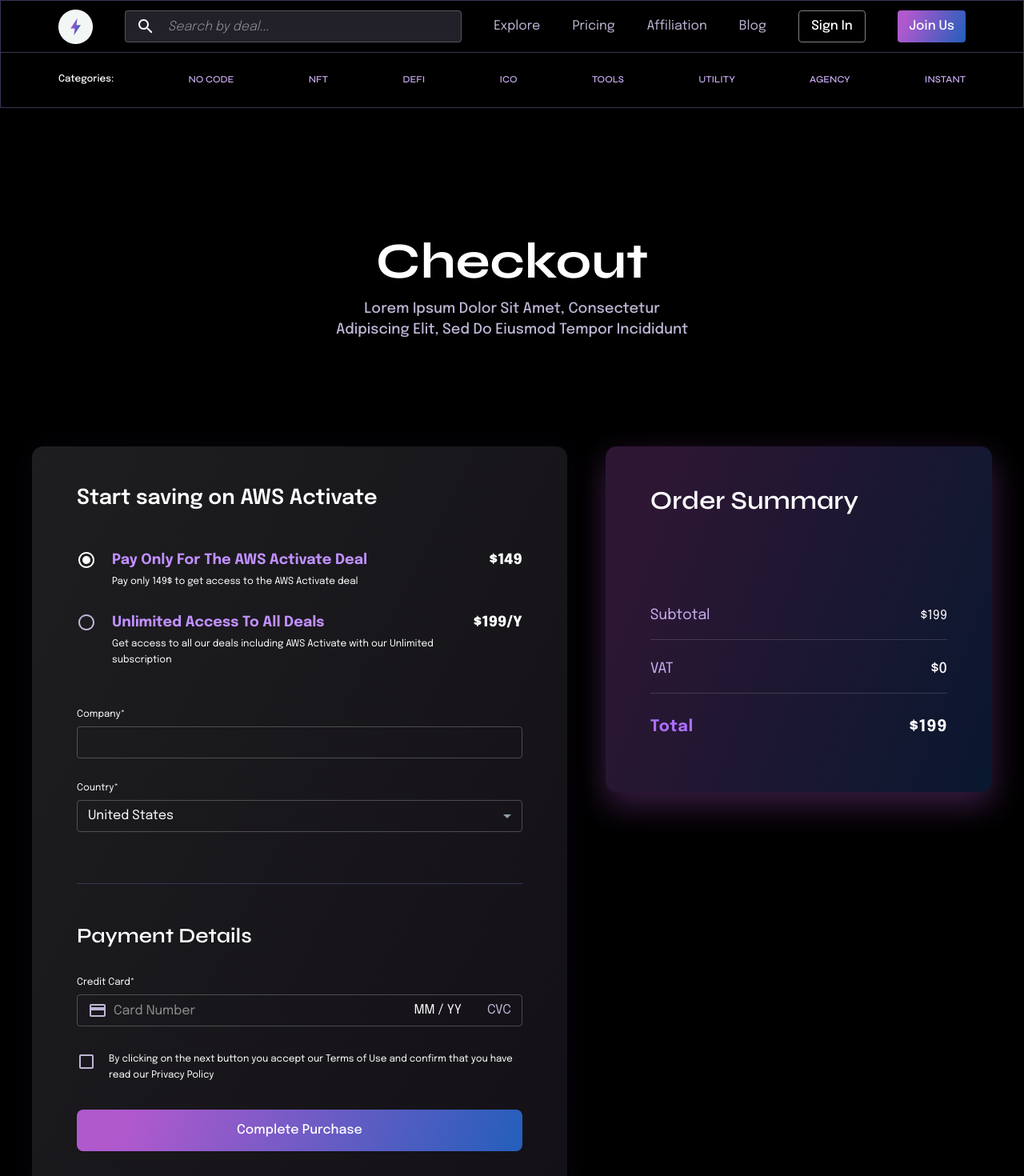
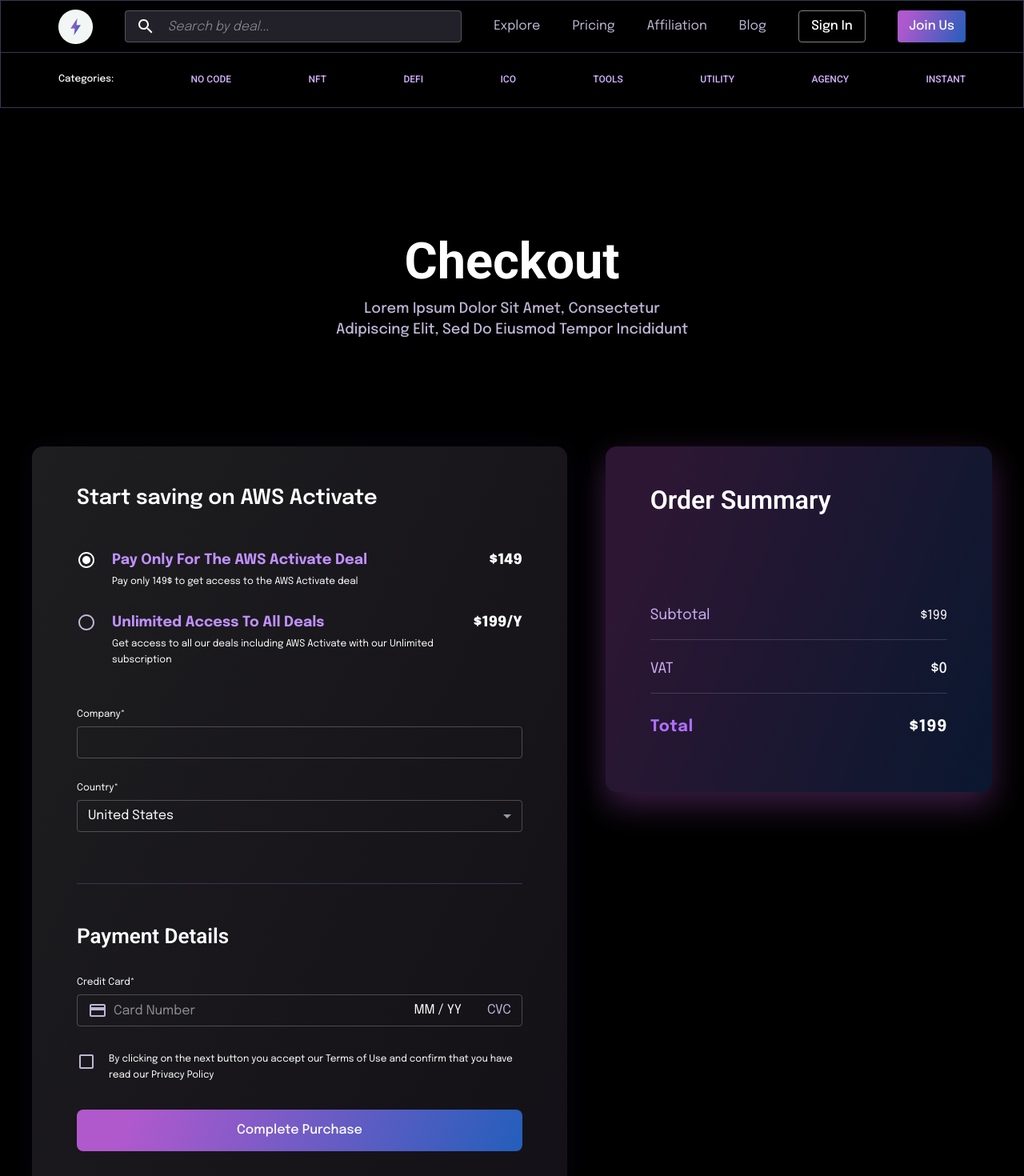
Before and after one commit to TheBlockchainGuru/Innova-WIP-Homepage-main, a React (Create React App) app: page /checkout in a window 1280 px wide. Shown: the top 1470 px of the page at 80% size. Built offline with nearby package versions, Linux system fonts and the light colour scheme; a small style sheet from the web is missing.

Commit message:
update with font-family roboto

```diff
--- a/public/index.css
+++ b/public/index.css
@@ -1,4 +1,4 @@
 @import url("https://cdnjs.cloudflare.com/ajax/libs/meyer-reset/2.0/reset.min.css");
-@import url("https://fonts.googleapis.com/css?family=Epilogue:400,700,900,300,500,600,800|Syne:400,700,500,600|Sora:800|Poppins:700|Roboto:400");
+@import url("https://fonts.googleapis.com/css?family=Epilogue:400,700,900,300,500,600,800|Roboto:400,700,500,600|Sora:800|Poppins:700|Roboto:400,700,500,600");
 /* The following line is used to measure usage of this code in production. For more info see our usage billing page */
 @import url("https://px.animaapp.com/6345cac70de67b6ee9e20434.61c1bc602c297c596ff4afe1.ihK2sIO.rcp.png");
--- a/src/components/modals/Fails.js
+++ b/src/components/modals/Fails.js
@@ -74,7 +74,7 @@
                     </Stack>
                     <Stack alignItems="center" gap={2} sx={{ maxWidth: 350 }}>
                         <Typography variant="h5" sx={{
-                            fontFamily: 'Syne',
+                            fontFamily: 'Roboto',
                             fontWeight: 600,
                             textAlign: 'center',
                         }}>
--- a/src/components/modals/GetDeal.js
+++ b/src/components/modals/GetDeal.js
@@ -50,7 +50,7 @@
 
                 >
                     <Typography variant="h5" sx={{
-                        fontFamily: 'Syne',
+                        fontFamily: 'Roboto',
                         fontWeight: 600,
                         textAlign: 'center',
                         maxWidth: 360
--- a/src/components/modals/Metamask.js
+++ b/src/components/modals/Metamask.js
@@ -74,7 +74,7 @@
                     </Stack>
                     <Stack alignItems="center" gap={2} sx={{ maxWidth: 350 }}>
                         <Typography variant="h5" sx={{
-                            fontFamily: 'Syne',
+                            fontFamily: 'Roboto',
                             fontWeight: 600,
                             textAlign: 'center',
                         }}>
--- a/src/components/modals/PaymentComplete.js
+++ b/src/components/modals/PaymentComplete.js
@@ -54,7 +54,7 @@
                         // sx={{ width: 64, height: 64 }}
                         src="/images/check-big.png" />
                 </Stack>
-                <Typography variant="h5" sx={{ fontFamily: 'Syne', fontWeight: 600, textAlign: 'center' }}>
+                <Typography variant="h5" sx={{ fontFamily: 'Roboto', fontWeight: 600, textAlign: 'center' }}>
                     Payment Complete!
                 </Typography>
                 <Typography variant="caption" sx={{ textAlign: 'center'}}>
--- a/src/layouts/Header/index.js
+++ b/src/layouts/Header/index.js
@@ -320,7 +320,7 @@
                             sx={{
                                 display: 'block',
                                 color: '#D4B4FF',
-                                fontFamily: 'Syne',
+                                fontFamily: 'Roboto',
                                 fontWeight: 500,
                                 textTransform: 'uppercase',
                                 '&:hover': {
--- a/src/pages/Checkout/index.js
+++ b/src/pages/Checkout/index.js
@@ -140,7 +140,7 @@
                             <Divider />
                         </Box>
                         <Stack gap={4}>
-                            <Typography variant="h5" sx={{ fontFamily: 'Syne', fontWeight: 600 }}>Payment Details</Typography>
+                            <Typography variant="h5" sx={{ fontFamily: 'Roboto', fontWeight: 600 }}>Payment Details</Typography>
                             <Stack gap={.5}>
                                 <Typography variant="caption">Credit Card*</Typography>
                                 <OutlinedInput
@@ -190,7 +190,7 @@
                             py: matchUpMd ? 6 : 4
                         }}
                     >
-                        <Typography variant="h4" sx={{ fontFamily: 'Syne', fontWeight: 600 }}>Order Summary</Typography>
+                        <Typography variant="h4" sx={{ fontFamily: 'Roboto', fontWeight: 600 }}>Order Summary</Typography>
                         <Stack gap={1} sx={{ pt: 6 }}>
                             <Stack
                                 flexDirection="row"
--- a/src/pages/Detail/index.js
+++ b/src/pages/Detail/index.js
@@ -109,7 +109,7 @@
                             variant="h5"
                             sx={{
                                 maxWidth: 515,
-                                fontFamily: 'Syne'
+                                fontFamily: 'Roboto'
                             }}
                         >Efficiently develop, deploy and maintain high-performance and scalable applications.</Typography>
                     </Stack>
--- a/src/theme/typography.js
+++ b/src/theme/typography.js
@@ -24,26 +24,26 @@
     fontFamily: 'Epilogue',
     h1: {
         fontSize: pxToRem(36),
-        fontFamily: 'Syne',
+        fontFamily: 'Roboto',
         fontWeight: 700,
         lineHeight: 1,
         ...responsiveFontSizes({ sm: 48, md: 63, lg: 63, xl: 63 }),
     },
     h2: {
         fontSize: pxToRem(30),
-        fontFamily: 'Syne',
+        fontFamily: 'Roboto',
         fontWeight: 700,
         ...responsiveFontSizes({ sm: 40, md: 48, lg: 48, xl: 48 }),
     },
     h3: {
         fontSize: pxToRem(28),
-        fontFamily: 'Syne',
+        fontFamily: 'Roboto',
         fontWeight: 700,
         ...responsiveFontSizes({ sm: 34, md: 40, lg: 40, xl: 40 }),
     },
     h4: {
         fontSize: pxToRem(22),
-        fontFamily: 'Syne',
+        fontFamily: 'Roboto',
         fontWeight: 600,
         ...responsiveFontSizes({ sm: 27, md: 32, lg: 32, xl: 32 }),
     },
```
